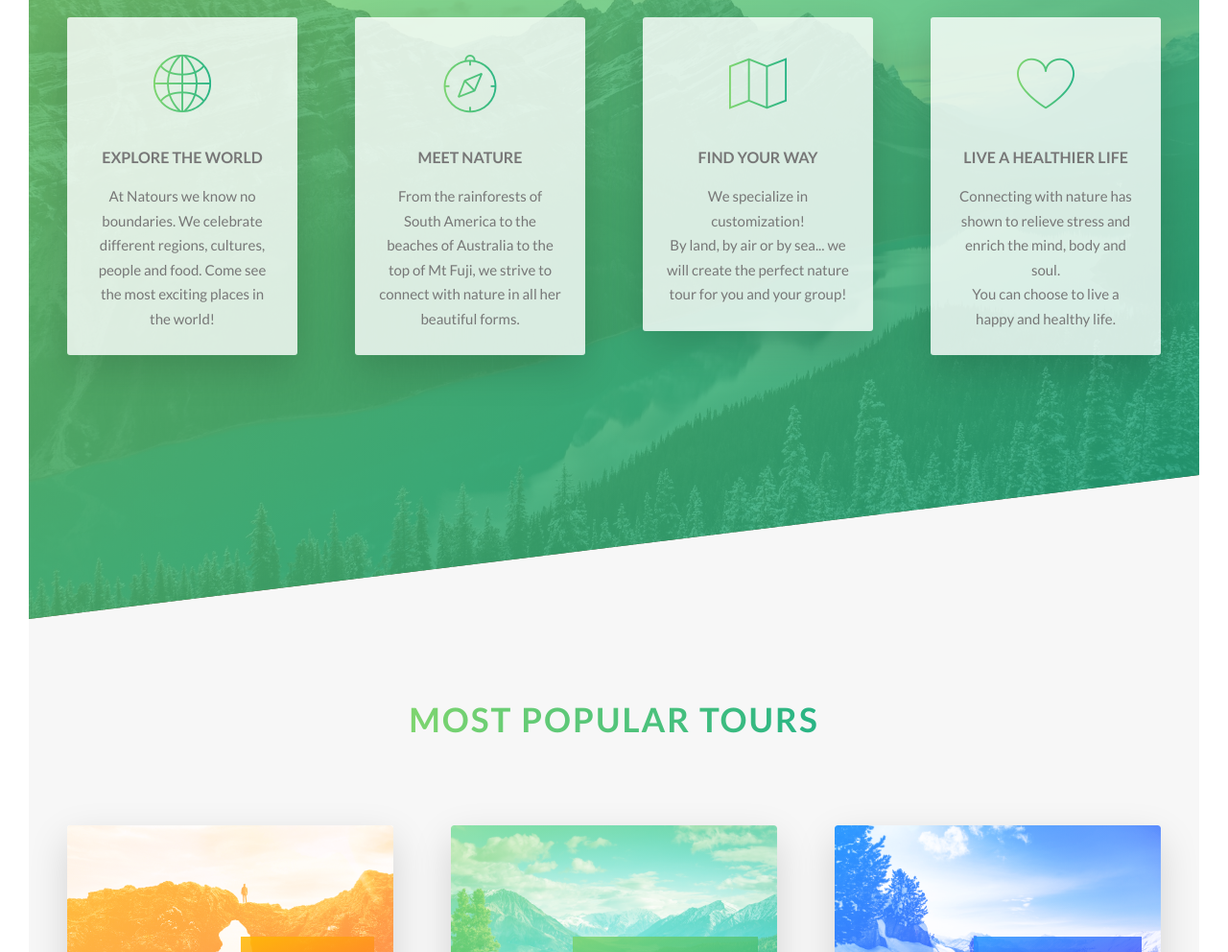
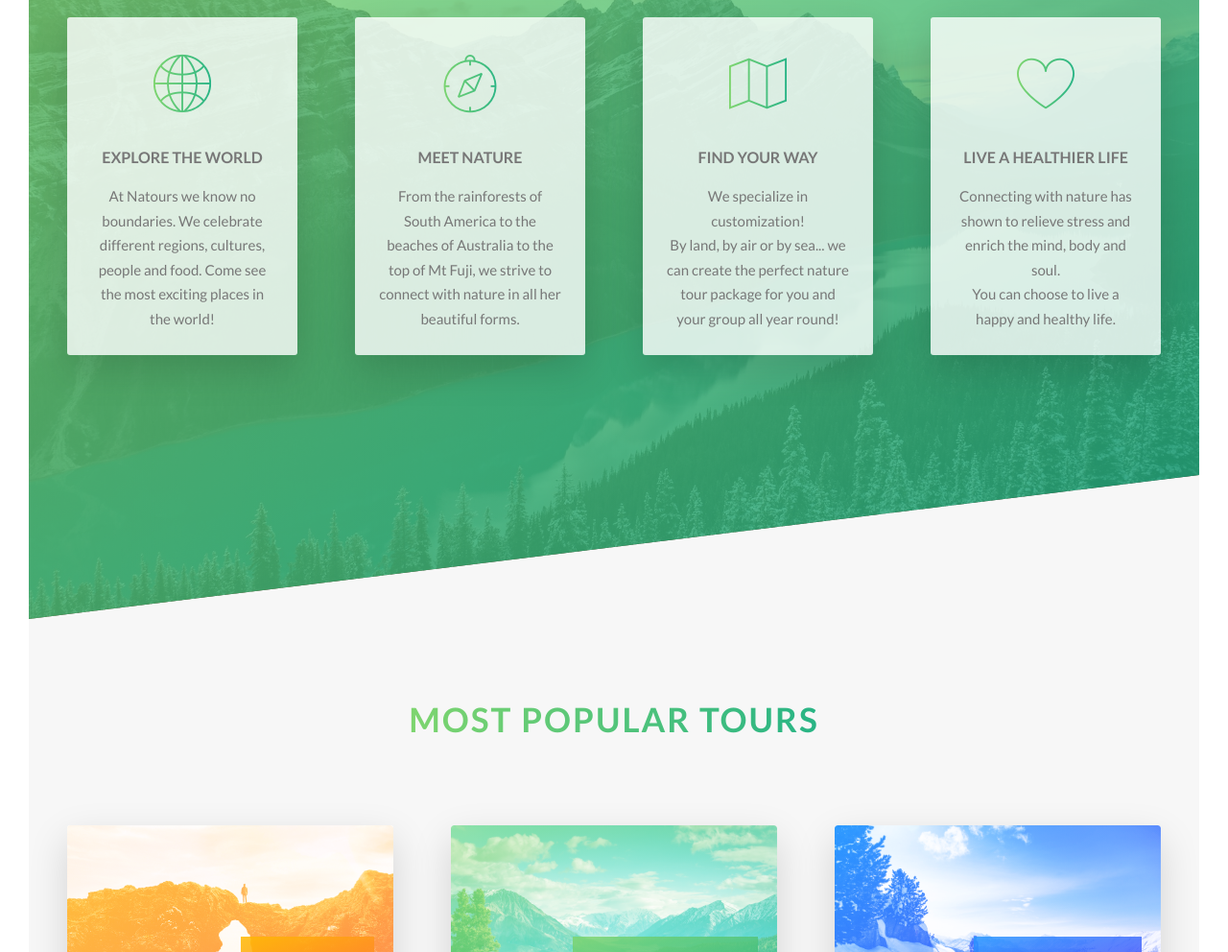
Before and after one commit to miguelr215/Natours, a website: page index.html in a window 1280 px wide. Shown: the part 1666-2658 px from the top of the page at 96% size. Drawn offline with Linux system fonts and the light colour scheme.

Commit message:
updated text content

```diff
--- a/index.html
+++ b/index.html
@@ -133,7 +133,7 @@
                             <h3 class="heading-tertiary u-margin-bottom-small">Find Your Way</h3>
                             <p class="feature-box__text">
                                 We specialize in customization! <br>
-                                By land, by air or by sea... we will create the perfect nature tour for you and your group!
+                                By land, by air or by sea... we can create the perfect nature tour package for you and your group all year round!
                             </p>
                         </div>
                     </div>
```
